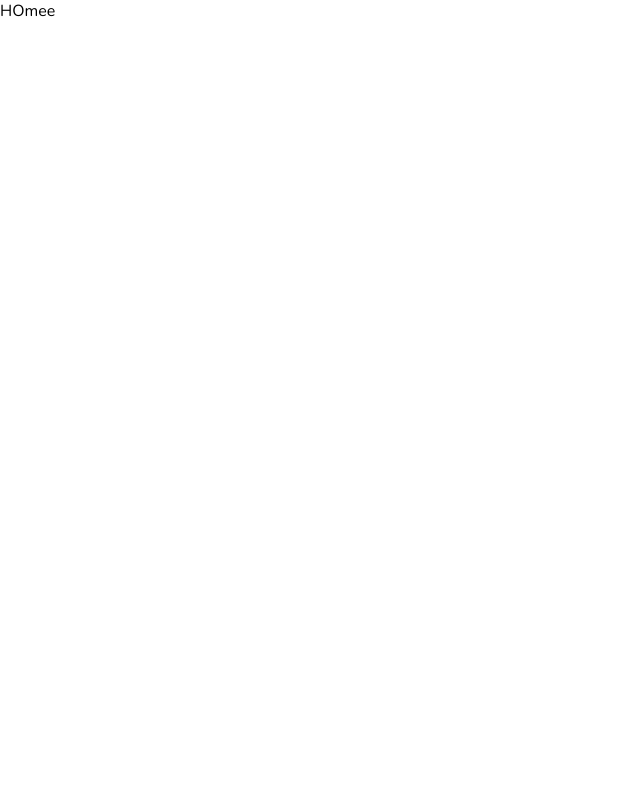
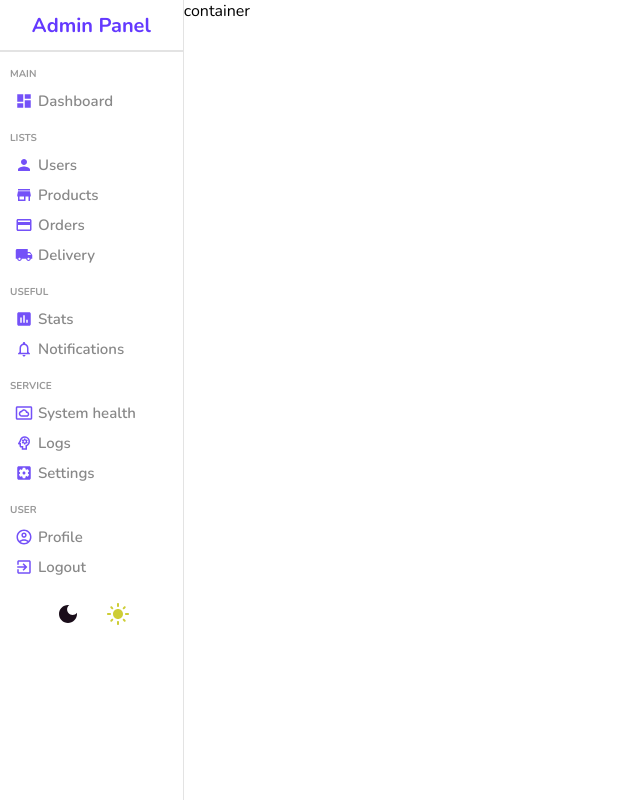
Before and after one commit to vamppdevv1/AdminPanel, a React (Vite) app: page / in a window 1280 px wide. Shown: the whole page, without its empty margins (0-640 px from the left). Built offline with nearby package versions, Linux system fonts and the light colour scheme.

Commit message:
feat: implement sidebar navigation

```diff
--- a/package.json
+++ b/package.json
@@ -10,6 +10,10 @@
     "preview": "vite preview"
   },
   "dependencies": {
+    "@emotion/react": "^11.14.0",
+    "@emotion/styled": "^11.14.1",
+    "@mui/icons-material": "^9.1.1",
+    "@mui/material": "^9.1.1",
     "react": "^19.2.6",
     "react-dom": "^19.2.6",
     "react-router-dom": "^7.18.0",
--- /dev/null
+++ b/src/components/sidebar/SideBar.jsx
@@ -0,0 +1,86 @@
+import "./sidebar.scss";
+import DashboardIcon from "@mui/icons-material/Dashboard";
+import PersonIcon from "@mui/icons-material/Person";
+import LocalShippingIcon from "@mui/icons-material/LocalShipping";
+import CreditCardIcon from "@mui/icons-material/CreditCard";
+import StoreIcon from "@mui/icons-material/Store";
+import InsertChartIcon from "@mui/icons-material/InsertChart";
+import SettingsApplicationsIcon from "@mui/icons-material/SettingsApplications";
+import ExitToAppIcon from "@mui/icons-material/ExitToApp";
+import NotificationsNoneIcon from "@mui/icons-material/NotificationsNone";
+import SettingsSystemDaydreamOutlinedIcon from "@mui/icons-material/SettingsSystemDaydreamOutlined";
+import PsychologyOutlinedIcon from "@mui/icons-material/PsychologyOutlined";
+import AccountCircleOutlinedIcon from "@mui/icons-material/AccountCircleOutlined";
+import DarkModeIcon from '@mui/icons-material/DarkMode';
+import LightModeIcon from '@mui/icons-material/LightMode';
+export const SideBar = () => {
+  return (
+    <div className="sidebar">
+      <div className="top">
+        <span className="logo">Admin Panel</span>
+      </div>
+      <hr />
+      <div className="center">
+        <ul>
+          <p className="title">MAIN</p>
+          <li>
+            <DashboardIcon className="icon" />
+            <span>Dashboard</span>
+          </li>
+          <p className="title">LISTS</p>
+          <li>
+            <PersonIcon className="icon" />
+            <span>Users</span>
+          </li>
+          <li>
+            <StoreIcon className="icon" />
+            <span>Products</span>
+          </li>
+          <li>
+            <CreditCardIcon className="icon" />
+            <span>Orders</span>
+          </li>
+          <li>
+            <LocalShippingIcon className="icon" />
+            <span>Delivery</span>
+          </li>
+          <p className="title">USEFUL</p>
+          <li>
+            <InsertChartIcon className="icon" />
+            <span>Stats</span>
+          </li>
+          <li>
+            <NotificationsNoneIcon className="icon" />
+            <span>Notifications</span>
+          </li>
+          <p className="title">SERVICE</p>
+          <li>
+            <SettingsSystemDaydreamOutlinedIcon className="icon" />
+            <span>System health</span>
+          </li>
+          <li>
+            <PsychologyOutlinedIcon className="icon" />
+            <span>Logs</span>
+          </li>
+          <li>
+            <SettingsApplicationsIcon className="icon" />
+            <span>Settings</span>
+          </li>
+          <p className="title">USER</p>
+          <li>
+            <AccountCircleOutlinedIcon className="icon" />
+            <span>Profile</span>
+          </li>
+          <li>
+            <ExitToAppIcon className="icon" />
+            <span>Logout</span>
+          </li>
+        </ul>
+      </div>
+      <div className="bottom">
+        <div className="colorOption"><DarkModeIcon/></div>
+        <div className="colorOption"><LightModeIcon/></div>
+      </div>
+    </div>
+  );
+};
--- /dev/null
+++ b/src/components/sidebar/sidebar.scss
@@ -0,0 +1,74 @@
+.sidebar {
+  flex: 1;
+  border-right: 0.5px solid rgb(227, 227, 227);
+  min-height: 100vh;
+  background-color: white;
+  .top {
+    height: 50px;
+    display: flex;
+    align-items: center;
+    justify-content: center;
+
+    .logo {
+      font-size: 20px;
+      font-weight: bold;
+      color: #6439ff;
+    }
+  }
+  hr {
+    height: 0;
+    border: 0.5px solid rgb(227, 227, 227);
+  }
+  .center {
+    padding-left: 10px;
+    ul {
+      list-style: none;
+      margin: 0;
+      padding: 0;
+      .title {
+        font-size: 10px;
+        font-weight: bold;
+        color: #999;
+        margin-top: 15px;
+        margin-bottom: 5px;
+      }
+      li {
+        display: flex;
+        align-items: center;
+        padding: 5px;
+        cursor: pointer;
+        gap: 5px;
+        &:hover {
+          background-color: #ece8ff;
+        }
+        .icon {
+          font-size: 18px;
+          color: #7451f8;
+        }
+        span {
+          font-size: 15px;
+          font-weight: 600;
+          color: #888;
+        }
+      }
+    }
+  }
+  .bottom {
+    display: flex;
+    justify-content: center;
+    margin-top: 10px;
+    gap: 10px;
+    .colorOption {
+      width: 20px;
+      height: 20px;
+      cursor: pointer;
+      margin: 10px;
+      &:nth-child(1) {
+        color: rgb(26, 13, 26);
+      }
+      &:nth-child(2) {
+        color: rgb(205, 205, 53);
+      }
+    }
+  }
+}
--- a/src/pages/home/Home.jsx
+++ b/src/pages/home/Home.jsx
@@ -1,9 +1,12 @@
 import "./home.scss"
-
+import { SideBar } from "../../components/sidebar/SideBar"
 export const Home = () => {
   return (
     <div className="home">
-      HOmee
+      <SideBar/>
+      <div className="homeContainer">
+        container
+      </div>
     </div>
   )
 }
--- a/src/pages/home/home.scss
+++ b/src/pages/home/home.scss
@@ -0,0 +1,7 @@
+.home{
+    display: flex;
+    flex-direction: row;
+    .homeContainer{
+        flex: 6;
+    }
+}
```
Also changed, not shown: 1 other file (tests, documents, lock files or other folders).
